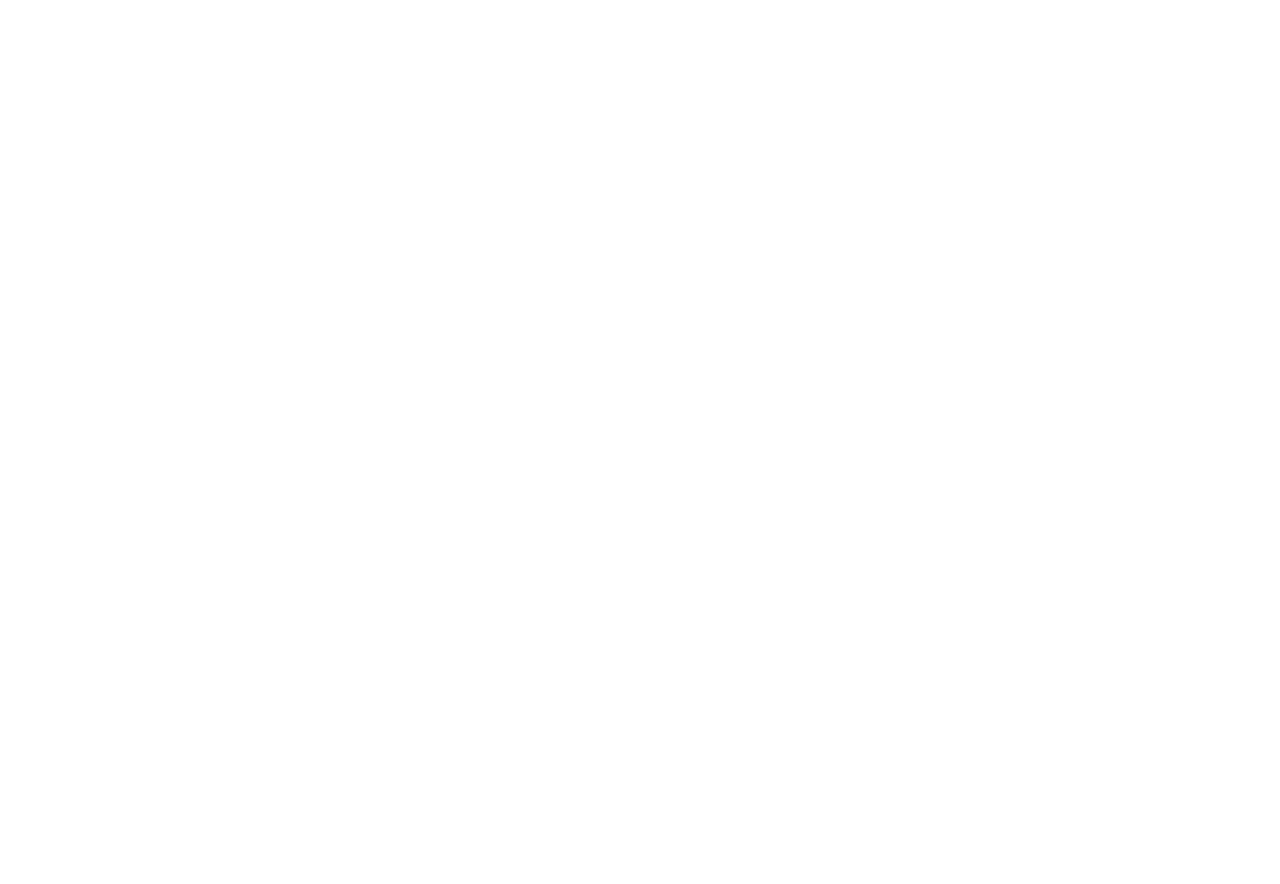
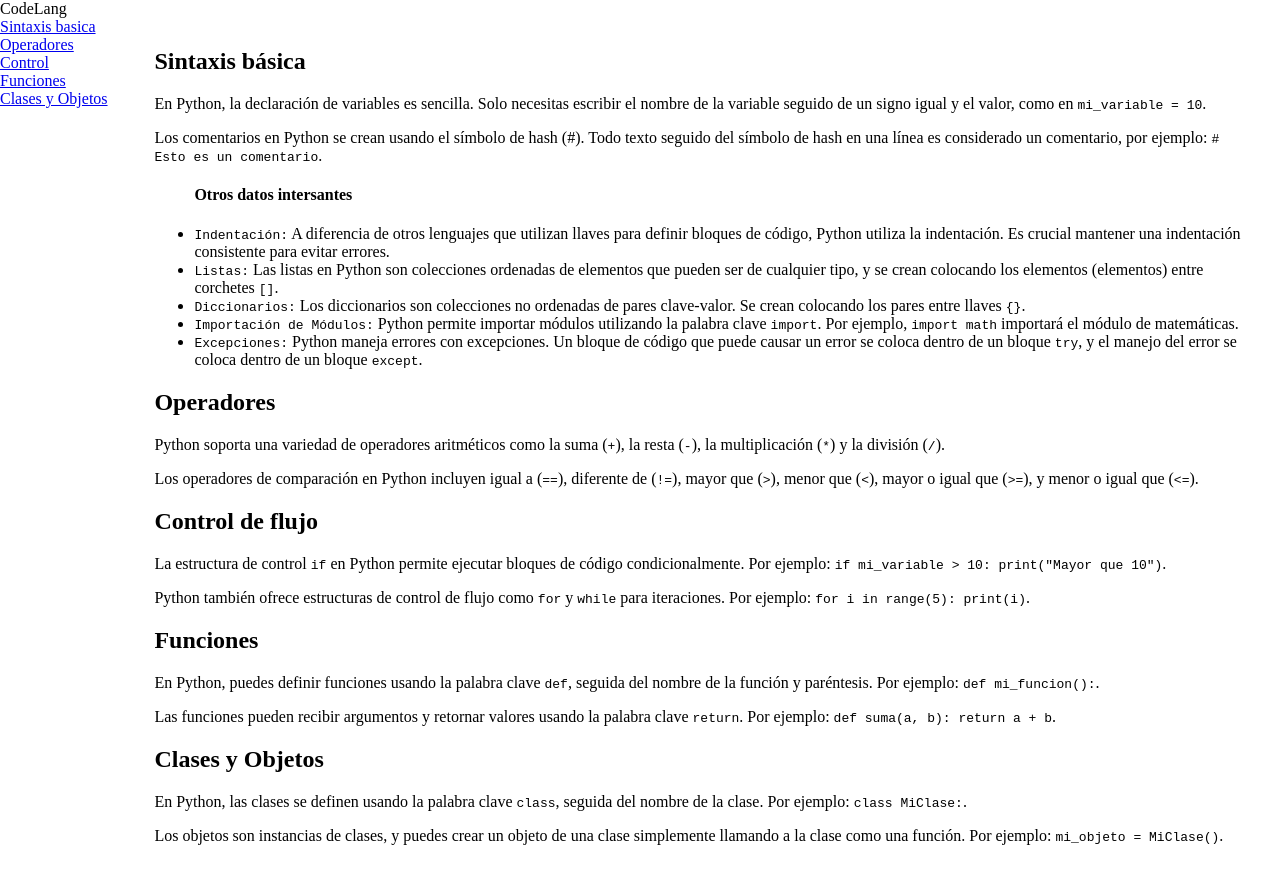
Before and after one commit to Yermanama/freeCodeCamp, a plain HTML site: page Responsive Web Design Certification/build-a-techanical-Documentation-Page/index.html in a window 1280 px wide. Before the commit the page ends 800 px from the top, so only its background shows below. Drawn offline with Linux system fonts and the light colour scheme.

Commit message:
terminado el html, me faltan un par de puntos, ahora trabajar en el css sobre todo

```diff
--- a/Responsive Web Design Certification/build-a-techanical-Documentation-Page/css/styles.css
+++ b/Responsive Web Design Certification/build-a-techanical-Documentation-Page/css/styles.css
@@ -0,0 +1,21 @@
+body{
+    display: flex;
+}
+
+#navbar{
+    position: fixed;
+    top: 0;
+    left: 0;
+    display: flex;
+    flex-direction: column;
+    width: 10%;
+    height: 100%;
+    overflow-y: auto;
+}
+
+#main-doc{
+    margin-left: 10%;
+    padding: 20px;
+    overflow-y: auto;
+    width: 90%;
+}
--- a/Responsive Web Design Certification/build-a-techanical-Documentation-Page/index.html
+++ b/Responsive Web Design Certification/build-a-techanical-Documentation-Page/index.html
@@ -1,20 +1,86 @@
 <!DOCTYPE html>
 <html lang="en">
+
 <head>
     <meta charset="UTF-8">
     <meta name="viewport" content="width=device-width, initial-scale=1.0">
-    <title>Build a Technical Documentation Page</title>
+    <title>CodeLang</title>
     <link rel="stylesheet" href="css/styles.css">
 </head>
+
 <body>
+    <nav id="navbar">
+        <header>CodeLang</header>
+        <a href="#Sintaxis_basica">Sintaxis basica</a>
+        <a href="#Operadores">Operadores</a>
+        <a href="#Control">Control</a>
+        <a href="Funciones">Funciones</a>
+        <a href="Clases_objetos">Clases y Objetos</a>
+    </nav>
     <main id="main-doc">
-        <section class="main-section">
-            <header></header>
+        <section id="Sintaxis_basica" class="main-section">
+            <header>
+                <h2>Sintaxis básica</h2>
+            </header>
+            <p>En Python, la declaración de variables es sencilla. Solo necesitas escribir el nombre de la variable
+                seguido de un signo igual y el valor, como en <code>mi_variable = 10</code>.</p>
+            <p>Los comentarios en Python se crean usando el símbolo de hash (#). Todo texto seguido del símbolo de hash
+                en una línea es considerado un comentario, por ejemplo: <code># Esto es un comentario</code>.</p>
+            <ul>
+                <h4>Otros datos intersantes</h4>
+                <li><code>Indentación:</code> A diferencia de otros lenguajes que utilizan llaves para definir bloques
+                    de código, Python utiliza la indentación. Es crucial mantener una indentación consistente para
+                    evitar errores.</li>
+                <li><code>Listas:</code> Las listas en Python son colecciones ordenadas de elementos que pueden ser de
+                    cualquier tipo, y se crean colocando los elementos (elementos) entre corchetes <code>[]</code>.</li>
+                <li><code>Diccionarios:</code> Los diccionarios son colecciones no ordenadas de pares clave-valor. Se
+                    crean colocando los pares entre llaves <code>{}</code>.</li>
+                <li><code>Importación de Módulos:</code> Python permite importar módulos utilizando la palabra clave
+                    <code>import</code>. Por ejemplo, <code>import math</code> importará el módulo de matemáticas.
+                </li>
+                <li><code>Excepciones:</code> Python maneja errores con excepciones. Un bloque de código que puede
+                    causar un error se coloca dentro de un bloque <code>try</code>, y el manejo del error se coloca
+                    dentro de un bloque <code>except</code>.</li>
+            </ul>
         </section>
-        <section class="main-section"></section>
-        <section class="main-section"></section>
-        <section class="main-section"></section>
-        <section class="main-section"></section>
+        <section id="Operadores" class="main-section">
+            <header>
+                <h2>Operadores</h2>
+            </header>
+            <p>Python soporta una variedad de operadores aritméticos como la suma (<code>+</code>), la resta
+                (<code>-</code>), la multiplicación (<code>*</code>) y la división (<code>/</code>).</p>
+            <p>Los operadores de comparación en Python incluyen igual a (<code>==</code>), diferente de
+                (<code>!=</code>), mayor que (<code>></code>), menor que (<code><</code>), mayor o igual que
+                (<code>>=</code>), y menor o igual que (<code><=</code>).</p>
+        </section>
+        <section id="Control" class="main-section">
+            <header>
+                <h2>Control de flujo</h2>
+            </header>
+            <p>La estructura de control <code>if</code> en Python permite ejecutar bloques de código condicionalmente.
+                Por ejemplo: <code>if mi_variable > 10: print("Mayor que 10")</code>.</p>
+            <p>Python también ofrece estructuras de control de flujo como <code>for</code> y <code>while</code> para
+                iteraciones. Por ejemplo: <code>for i in range(5): print(i)</code>.</p>
+        </section>
+        <section id="Funciones" class="main-section">
+            <header>
+                <h2>Funciones</h2>
+            </header>
+            <p>En Python, puedes definir funciones usando la palabra clave <code>def</code>, seguida del nombre de la
+                función y paréntesis. Por ejemplo: <code>def mi_funcion():</code>.</p>
+            <p>Las funciones pueden recibir argumentos y retornar valores usando la palabra clave <code>return</code>.
+                Por ejemplo: <code>def suma(a, b): return a + b</code>.</p>
+        </section>
+        <section id="Clases_objetos" class="main-section">
+            <header>
+                <h2>Clases y Objetos</h2>
+            </header>
+            <p>En Python, las clases se definen usando la palabra clave <code>class</code>, seguida del nombre de la
+                clase. Por ejemplo: <code>class MiClase:</code>.</p>
+            <p>Los objetos son instancias de clases, y puedes crear un objeto de una clase simplemente llamando a la
+                clase como una función. Por ejemplo: <code>mi_objeto = MiClase()</code>.</p>
+        </section>
     </main>
 </body>
+
 </html>
```
